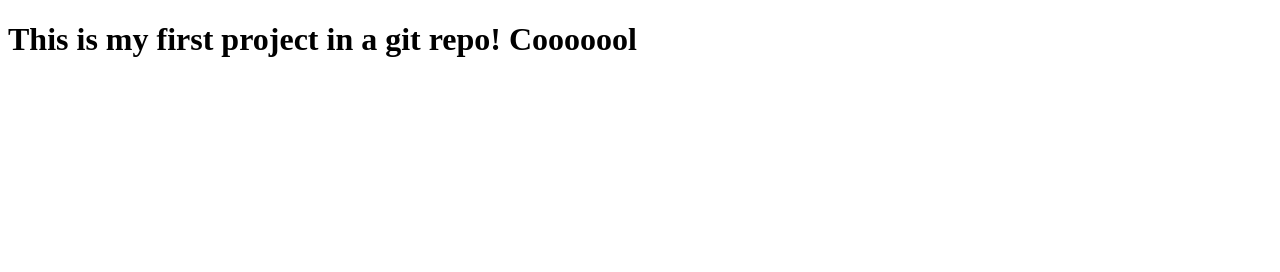
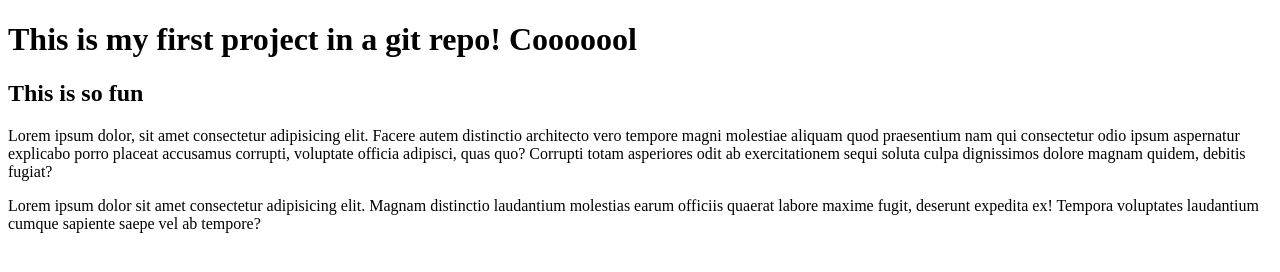
Before and after one commit to MarySolidum/git-lesson, a plain HTML site: page index.html in a window 1280 px wide. Drawn offline with Linux system fonts and the light colour scheme.

Commit message:
Added new content

```diff
--- a/index.html
+++ b/index.html
@@ -8,5 +8,8 @@
 </head>
 <body>
     <h1>This is my first project in a git repo! Cooooool</h1>
+    <h2>This is so fun</h2>
+    <p>Lorem ipsum dolor, sit amet consectetur adipisicing elit. Facere autem distinctio architecto vero tempore magni molestiae aliquam quod praesentium nam qui consectetur odio ipsum aspernatur explicabo porro placeat accusamus corrupti, voluptate officia adipisci, quas quo? Corrupti totam asperiores odit ab exercitationem sequi soluta culpa dignissimos dolore magnam quidem, debitis fugiat?</p>
+    <p>Lorem ipsum dolor sit amet consectetur adipisicing elit. Magnam distinctio laudantium molestias earum officiis quaerat labore maxime fugit, deserunt expedita ex! Tempora voluptates laudantium cumque sapiente saepe vel ab tempore?</p>
 </body>
 </html>
```
